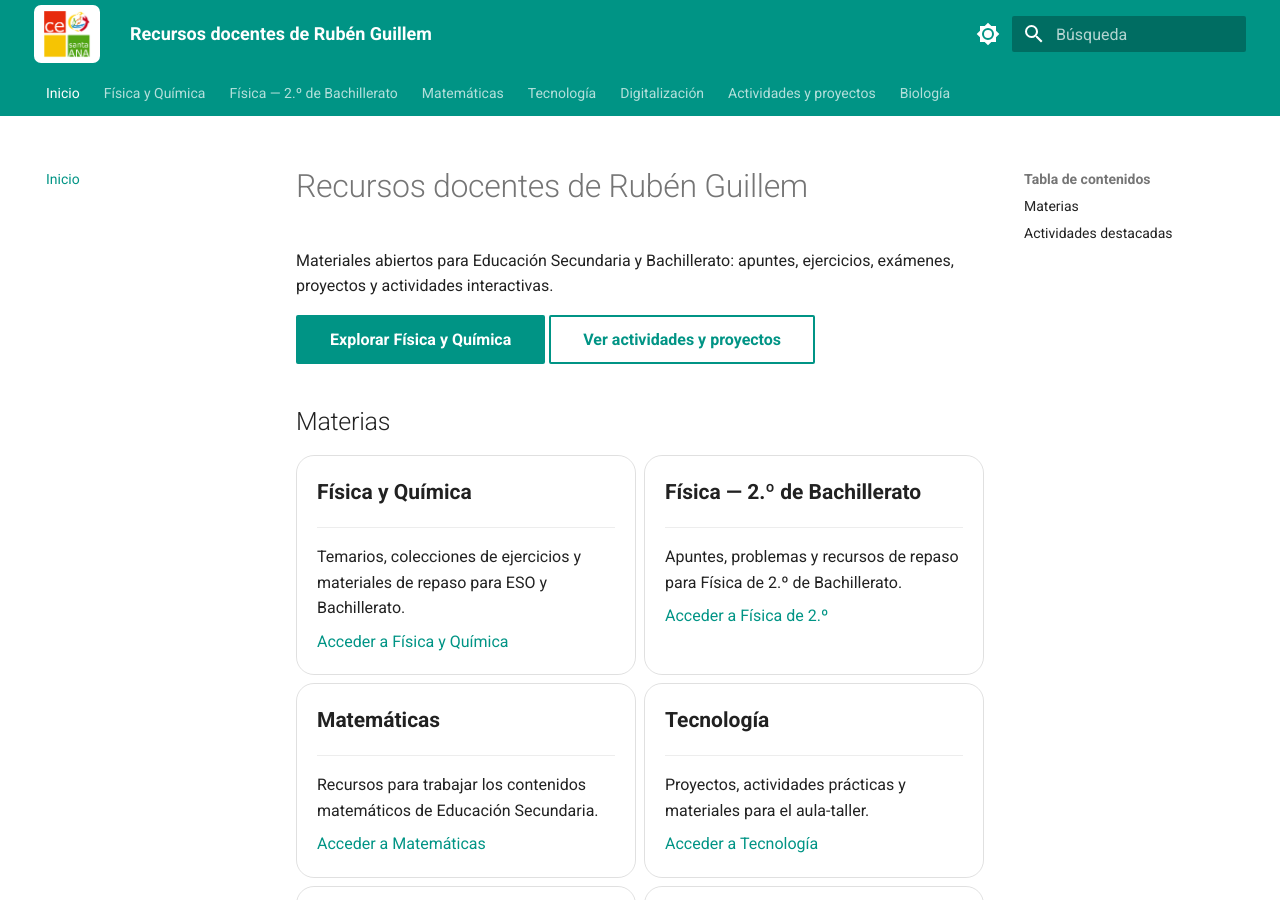
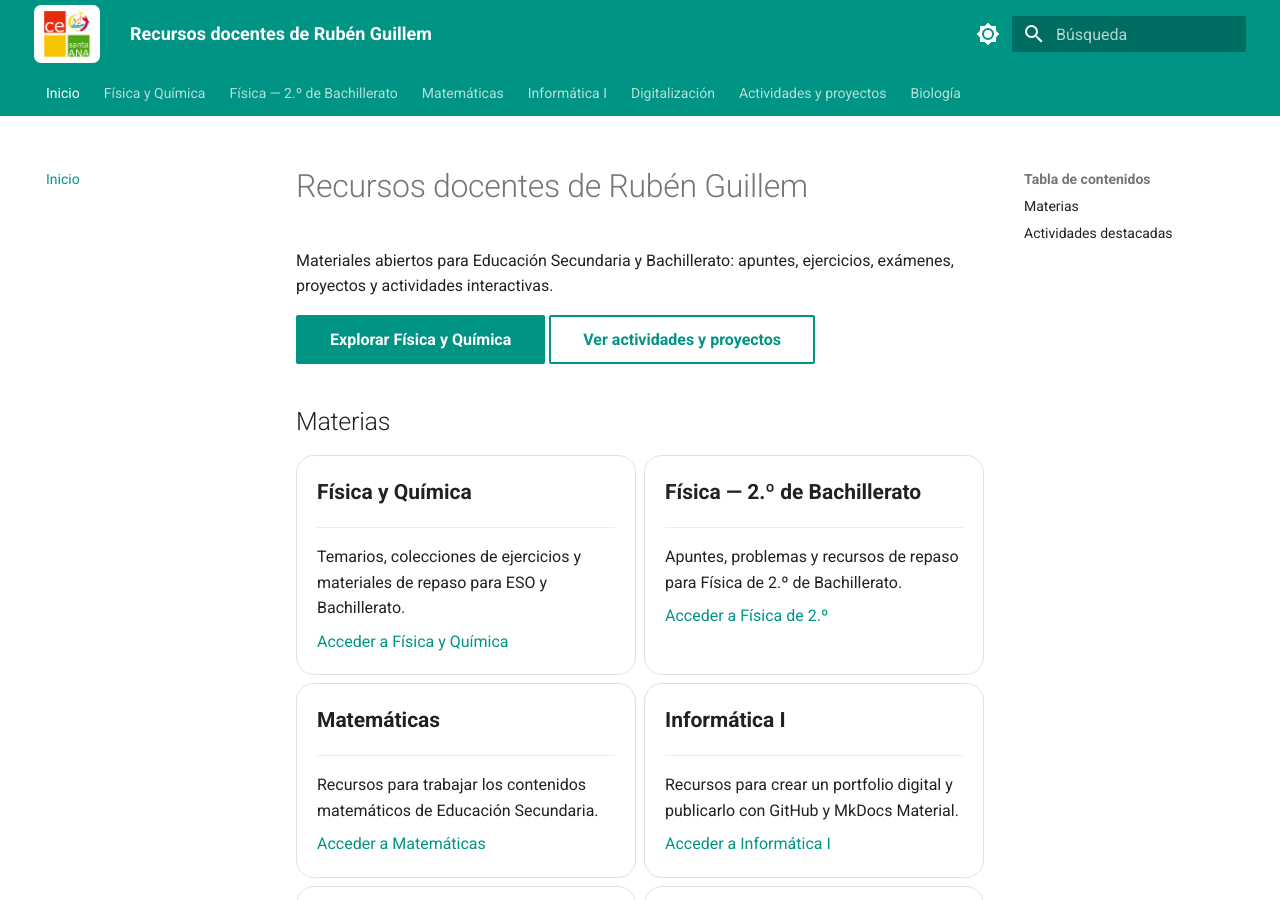
Before and after one commit to 5n7t99rb9d-web/recursos-docentes, an MkDocs documentation site: the page built from docs/index.md, in a window 1280 px wide and 900 px high. Built offline with MkDocs 1.6.1 and Material for MkDocs 9.7.7, drawn with Linux system fonts in a browser that asks for light colours.

Commit message:
Añade Informática I y recursos de portfolio

```diff
--- a/docs/index.md
+++ b/docs/index.md
@@ -33,13 +33,13 @@ Materiales abiertos para Educación Secundaria y Bachillerato: apuntes, ejercici
 
     [Acceder a Matemáticas](matematicas/index.md)
 
--   **Tecnología**
+-   **Informática I**
 
     ---
 
-    Proyectos, actividades prácticas y materiales para el aula-taller.
+    Recursos para crear un portfolio digital y publicarlo con GitHub y MkDocs Material.
 
-    [Acceder a Tecnología](tecnologia/index.md)
+    [Acceder a Informática I](informatica-1/index.md)
 
 -   **Digitalización**
 
--- a/mkdocs.yml
+++ b/mkdocs.yml
@@ -1,5 +1,5 @@
 site_name: Recursos docentes de Rubén Guillem
-site_description: Materiales de Matemáticas, Física y Química, Tecnología y Digitalización para Educación Secundaria y Bachillerato
+site_description: Materiales de Matemáticas, Física y Química, Informática y Digitalización para Educación Secundaria y Bachillerato
 
 theme:
   name: material
@@ -56,7 +56,9 @@ nav:
       - Vibraciones y ondas: fisica/2-bach/ondas.md
 
   - Matemáticas: matematicas/index.md
-  - Tecnología: tecnologia/index.md
+  - Informática I:
+      - Presentación: informatica-1/index.md
+      - Creación y publicación de portfolio: informatica-1/portfolio.md
   - Digitalización: digitalizacion/index.md
   - Actividades y proyectos: actividades/index.md
   - Biología:
```
Also changed, not shown: README.md (+1 -1 lines), docs/informatica-1/index.md (added, +23 -0 lines), docs/informatica-1/portfolio.md (added, +47 -0 lines), docs/tecnologia/index.md (deleted), 3 other files.
